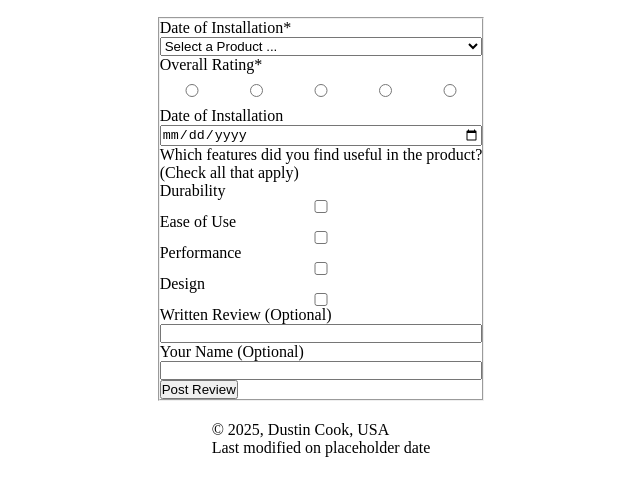
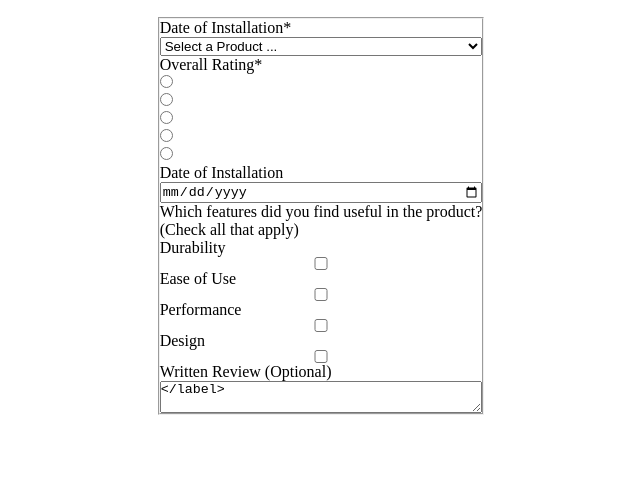
Before and after one commit to Secret-Doughnut/wdd131, a plain HTML site: page form.html in a window 1280 px wide. Shown: the part 60-556 px from the top of the page, without its empty margins (319-959 px from the left). Drawn offline with Linux system fonts and the light colour scheme.

Commit message:
Changed an <input> to <textarea>.

```diff
--- a/form.html
+++ b/form.html
@@ -35,18 +35,18 @@
                 </label>
 
                 <div>
-                    <label class="rating-stars"><span>Overall Rating*</span>
-                        <input type="radio" name="stars" id="star-a" value="1" required />
-                        <label for="star-a"></label>
-                        <input type="radio" name="stars" id="star-b" value="2" required />
-                        <label for="star-b"></label>
-                        <input type="radio" name="stars" id="star-c" value="3" required />
-                        <label for="star-c"></label>
-                        <input type="radio" name="stars" id="star-d" value="4" required />
-                        <label for="star-d"></label>
-                        <input type="radio" name="stars" id="star-e" value="5" required />
-                        <label for="star-e"></label>
-                    </label>
+                    <p>Overall Rating*</p>
+                    <label class="rating-stars"></label>
+                    <input type="radio" name="stars" id="star-a" value="1" required>
+                    <label for="star-a"></label>
+                    <input type="radio" name="stars" id="star-b" value="2" required>
+                    <label for="star-b"></label>
+                    <input type="radio" name="stars" id="star-c" value="3" required>
+                    <label for="star-c"></label>
+                    <input type="radio" name="stars" id="star-d" value="4" required>
+                    <label for="star-d"></label>
+                    <input type="radio" name="stars" id="star-e" value="5" required>
+                    <label for="star-e"></label>
                 </div>
 
                 <div>
@@ -62,7 +62,7 @@
                     <label>Design<input type="checkbox" name="editing" value="yes" id="need-to-type"></label>
                 </div>
 
-                <label>Written Review (Optional)<input type="textarea" name="box" id="stop-with-the-ids"></label>
+                <label>Written Review (Optional)<textarea name="box" id="stop-with-the-ids"></label>
 
                 <label>Your Name (Optional)
                     <input type="text" name="username" id="placeholder-thingie">
--- a/styles/form.css
+++ b/styles/form.css
@@ -23,17 +23,3 @@ footer {
 label {
     display: grid;
 }
-
-.rating-stars {
-    grid-template-columns: 1fr 1fr 1fr 1fr 1fr;
-    padding-bottom: 10px;
-}
-
-.rating-stars label {
-    display: none;
-}
-
-.rating-stars span {
-    grid-column: 1/6;
-    padding-bottom: 10px;
-}
```
